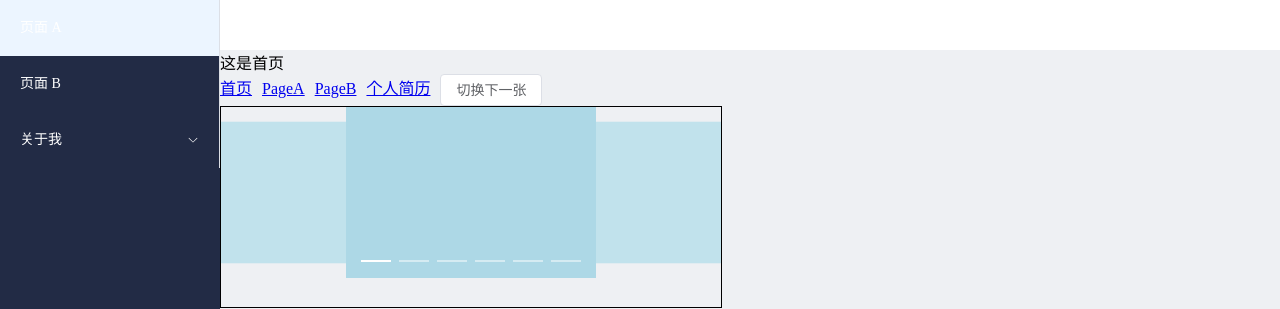
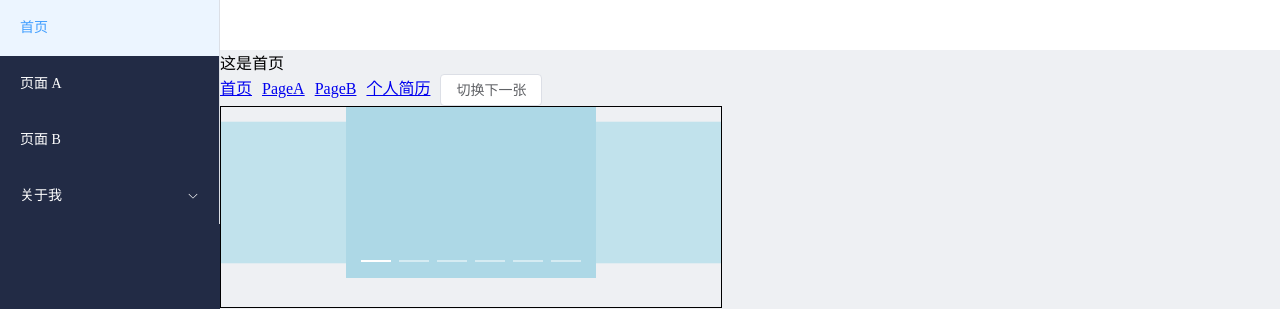
Before and after one commit to Wetoria/simplest-frontend-demo, a Vue app: page / in a window 1280 px wide. Shown: the top 309 px of the page. Built offline with nearby package versions, Linux system fonts and the light colour scheme.

Commit message:
增加菜单跳转功能

```diff
--- a/src/components/Layout/ManagementLayout.vue
+++ b/src/components/Layout/ManagementLayout.vue
@@ -8,7 +8,10 @@
         background: `#222b45`,
       }"
     >
-      <el-menu default-active="2" class="el-menu-vertical-demo">
+      <el-menu default-active="Home" @select="handleMenuSelect">
+        <el-menu-item index="Home">
+          <span>首页</span>
+        </el-menu-item>
         <el-menu-item index="pageA">
           <span>页面 A</span>
         </el-menu-item>
@@ -22,7 +25,7 @@
             <span>关于我</span>
           </template>
 
-          <el-menu-item index="aboutMe">
+          <el-menu-item index="resume">
             <span>个人简历</span>
           </el-menu-item>
         </el-sub-menu>
@@ -63,6 +66,14 @@ export default {
       sideBarWidth: 220,
     }
   },
+  methods: {
+    handleMenuSelect(index) {
+      console.log('idnex is ', index)
+      this.$router.push({
+        name: index,
+      })
+    },
+  }
 }
 </script>
 
--- a/src/router/index.js
+++ b/src/router/index.js
@@ -11,18 +11,22 @@ const router = createRouter({
   routes: [
     {
       path: '/',
+      name: 'Home',
       component: Home
     },
     {
       path: '/pageA',
+      name: 'pageA',
       component: PageA
     },
     {
       path: '/PageB',
+      name: 'pageB',
       component: PageB
     },
     {
       path: '/Resume',
+      name: 'resume',
       component: Resume
     },
     {
```
